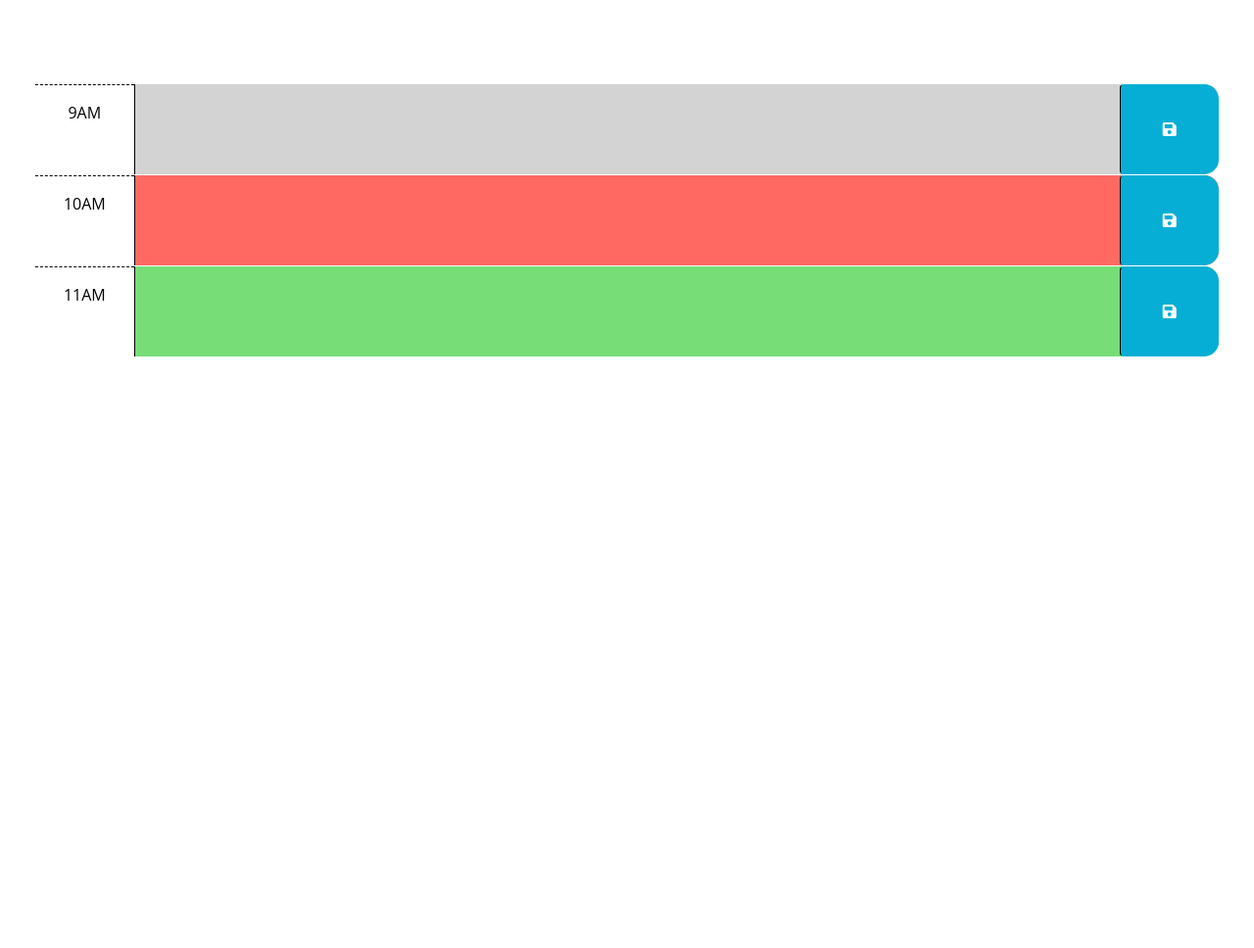
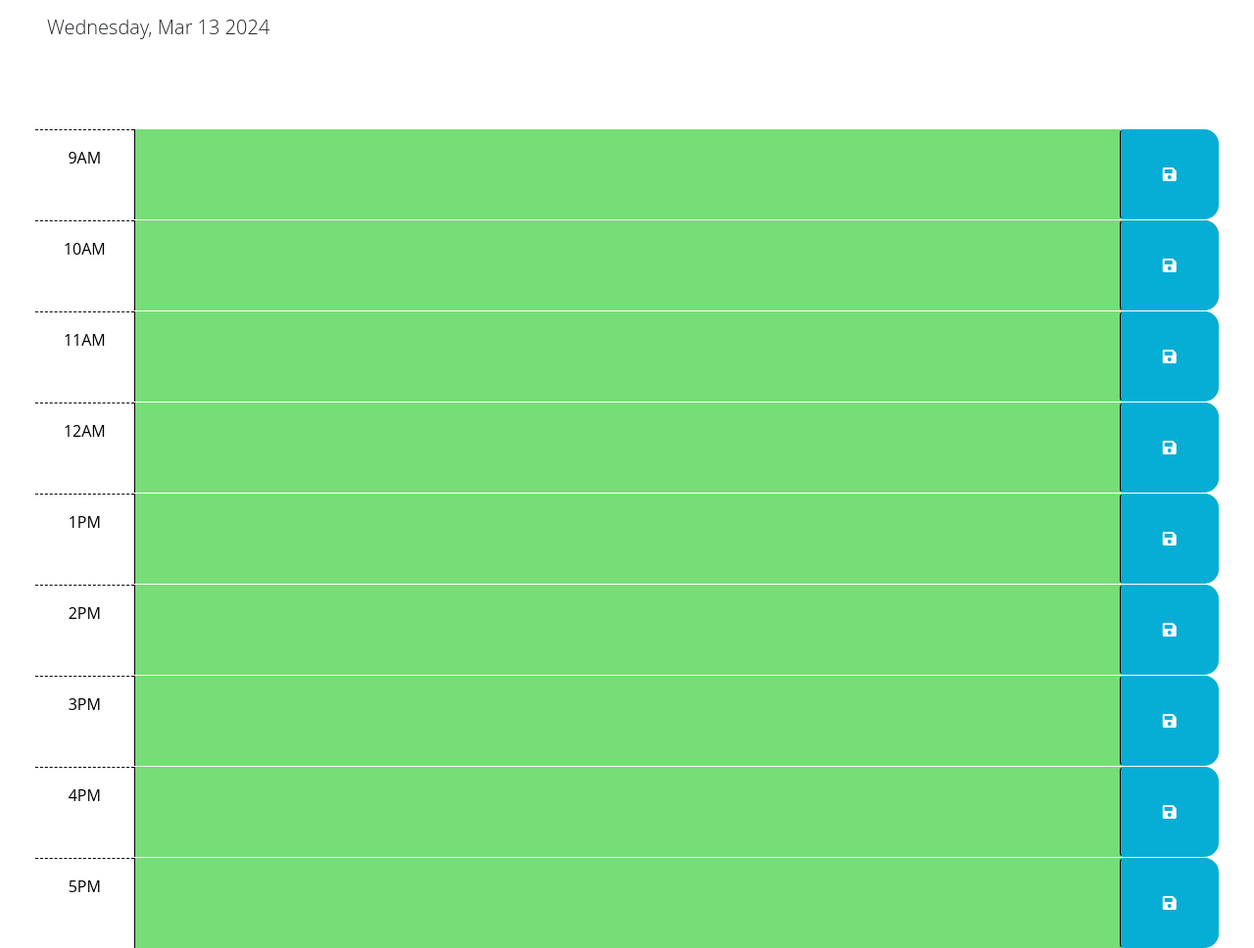
Before and after one commit to gaganjitV/workDayAPIAPP, a plain HTML site: page Develop/index.html in a window 1280 px wide. Shown: the part 166-1134 px from the top of the page at 98% size. Before the commit the page ends 800 px from the top, so only its background shows below. Drawn offline with nearby package versions, Linux system fonts and the light colour scheme.

Commit message:
Added the missing code. Added js functions using jqury to make the app run like its suppose to

```diff
--- a/Develop/index.html
+++ b/Develop/index.html
@@ -31,17 +31,9 @@
       <p id="currentDay" class="lead"></p>
     </header>
     <div class="container-fluid px-5">
-      <!-- Use class for "past", "present", and "future" to apply styles to the
-        time-block divs accordingly. The javascript will need to do this by
-        adding/removing these classes on each div by comparing the hour in the
-        id to the current hour. The html provided below is meant to be an example
-        demonstrating how the css provided can be leveraged to create the
-        desired layout and colors. The html below should be removed or updated
-        in the finished product. Remember to delete this comment once the
-        code is implemented.
-        -->
 
-      <!-- Example of a past time block. The "past" class adds a gray background color. -->
+
+
       <div id="hour-9" class="row time-block past">
         <div class="col-2 col-md-1 hour text-center py-3">9AM</div>
         <textarea class="col-8 col-md-10 description" rows="3"> </textarea>
@@ -50,7 +42,7 @@
         </button>
       </div>
 
-      <!-- Example of a present time block. The "present" class adds a red background color. -->
+
       <div id="hour-10" class="row time-block present">
         <div class="col-2 col-md-1 hour text-center py-3">10AM</div>
         <textarea class="col-8 col-md-10 description" rows="3"> </textarea>
@@ -59,7 +51,7 @@
         </button>
       </div>
 
-      <!-- Example of a future time block. The "future" class adds a green background color. -->
+
       <div id="hour-11" class="row time-block future">
         <div class="col-2 col-md-1 hour text-center py-3">11AM</div>
         <textarea class="col-8 col-md-10 description" rows="3"> </textarea>
@@ -67,13 +59,72 @@
           <i class="fas fa-save" aria-hidden="true"></i>
         </button>
       </div>
+
+      <div id="hour-12" class="row time-block future">
+        <div class="col-2 col-md-1 hour text-center py-3">12AM</div>
+        <textarea class="col-8 col-md-10 description" rows="3"> </textarea>
+        <button class="btn saveBtn col-2 col-md-1" aria-label="save">
+          <i class="fas fa-save" aria-hidden="true"></i>
+        </button>
+      </div>
+
+
+      <div id="hour-13" class="row time-block future">
+        <div class="col-2 col-md-1 hour text-center py-3">1PM</div>
+        <textarea class="col-8 col-md-10 description" rows="3"> </textarea>
+        <button class="btn saveBtn col-2 col-md-1" aria-label="save">
+          <i class="fas fa-save" aria-hidden="true"></i>
+        </button>
+      </div>
+
+
+      <div id="hour-14" class="row time-block future">
+        <div class="col-2 col-md-1 hour text-center py-3">2PM</div>
+        <textarea class="col-8 col-md-10 description" rows="3"> </textarea>
+        <button class="btn saveBtn col-2 col-md-1" aria-label="save">
+          <i class="fas fa-save" aria-hidden="true"></i>
+        </button>
+      </div>
+
+
+      <div id="hour-15" class="row time-block future">
+        <div class="col-2 col-md-1 hour text-center py-3">3PM</div>
+        <textarea class="col-8 col-md-10 description" rows="3"> </textarea>
+        <button class="btn saveBtn col-2 col-md-1" aria-label="save">
+          <i class="fas fa-save" aria-hidden="true"></i>
+        </button>
+      </div>
+      <div id="hour-16" class="row time-block future">
+        <div class="col-2 col-md-1 hour text-center py-3">4PM</div>
+        <textarea class="col-8 col-md-10 description" rows="3"> </textarea>
+        <button class="btn saveBtn col-2 col-md-1" aria-label="save">
+          <i class="fas fa-save" aria-hidden="true"></i>
+        </button>
+      </div>
+      <div id="hour-17" class="row time-block future">
+        <div class="col-2 col-md-1 hour text-center py-3">5PM</div>
+        <textarea class="col-8 col-md-10 description" rows="3"> </textarea>
+        <button class="btn saveBtn col-2 col-md-1" aria-label="save">
+          <i class="fas fa-save" aria-hidden="true"></i>
+        </button>
+      </div>
+
+
+
+
+
+
+
+
     </div>
 
+
+    <!--adding the link to the jqury library-->
     <script src="https://cdnjs.cloudflare.com/ajax/libs/jquery/3.2.1/jquery.min.js"></script>
     <script src="https://cdn.jsdelivr.net/npm/dayjs@1.11.3/dayjs.min.js"
     integrity="sha256-iu/zLUB+QgISXBLCW/mcDi/rnf4m4uEDO0wauy76x7U="
     crossorigin="anonymous"></script>
 
-    <script src="script.js"></script>
+    <script src="./script.js"></script>
   </body>
 </html>
--- a/Develop/script.js
+++ b/Develop/script.js
@@ -1,23 +1,41 @@
 // Wrap all code that interacts with the DOM in a call to jQuery to ensure that
 // the code isn't run until the browser has finished rendering all the elements
 // in the html.
-$(function () {
-  // TODO: Add a listener for click events on the save button. This code should
-  // use the id in the containing time-block as a key to save the user input in
-  // local storage. HINT: What does `this` reference in the click listener
-  // function? How can DOM traversal be used to get the "hour-x" id of the
-  // time-block containing the button that was clicked? How might the id be
-  // useful when saving the description in local storage?
-  //
-  // TODO: Add code to apply the past, present, or future class to each time
-  // block by comparing the id to the current hour. HINTS: How can the id
-  // attribute of each time-block be used to conditionally add or remove the
-  // past, present, and future classes? How can Day.js be used to get the
-  // current hour in 24-hour time?
-  //
-  // TODO: Add code to get any user input that was saved in localStorage and set
-  // the values of the corresponding textarea elements. HINT: How can the id
-  // attribute of each time-block be used to do this?
-  //
-  // TODO: Add code to display the current date in the header of the page.
+
+
+var currentDay = $("#currentDay") //geting the current day id
+currentDay.text(dayjs().format('dddd, MMM D YYYY')) //Setting the current day text feild
+
+var currentHour = dayjs().hour(); //get the current hour
+
+$(".time-block").each(function ()
+{
+
+  var eachBlockHour = $(this).attr("id").split("-")[1]; //geting the hour from each block.
+
+  var textEntry = localStorage.getItem(eachBlockHour);
+  var textArea = $(this).find(".description");
+  textArea.val (textEntry);
+  //Compare Current Hour to Time Block, Add Appropriate Class to Display Correct Color
+  if (eachBlockHour < currentHour){
+    $(this).find(".description").addClass("past");
+}else if(eachBlockHour == currentHour){
+    $(this).find(".description").addClass("present");
+}else{
+    $(this).find(".description").addClass("future");
+ }
+
 });
+
+
+//Save Button Clicked Function
+$(".saveBtn").on("click", function()
+{
+  // getting on what hour the user input
+  var hour = $(this).parent().attr("id").split("-")[1];  //Using jqury to get the spsecific hour in the id. [1] is the index which is the interger value of the current hour in the id attr
+  //console.log(hour); //do
+  // the user input
+  var input = $(this).parent().find(".description").val();
+  //Save to Local Storage
+  localStorage.setItem(hour,input);
+});
```
